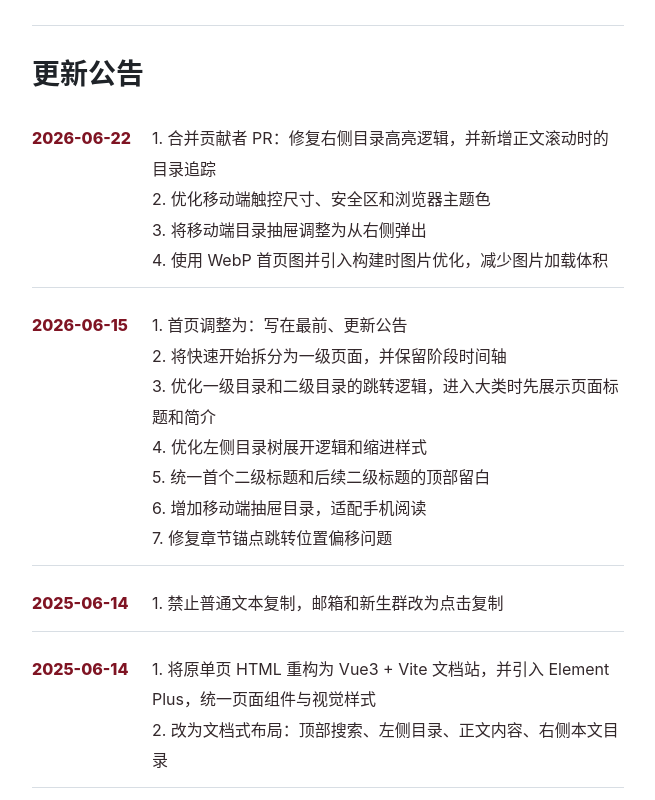
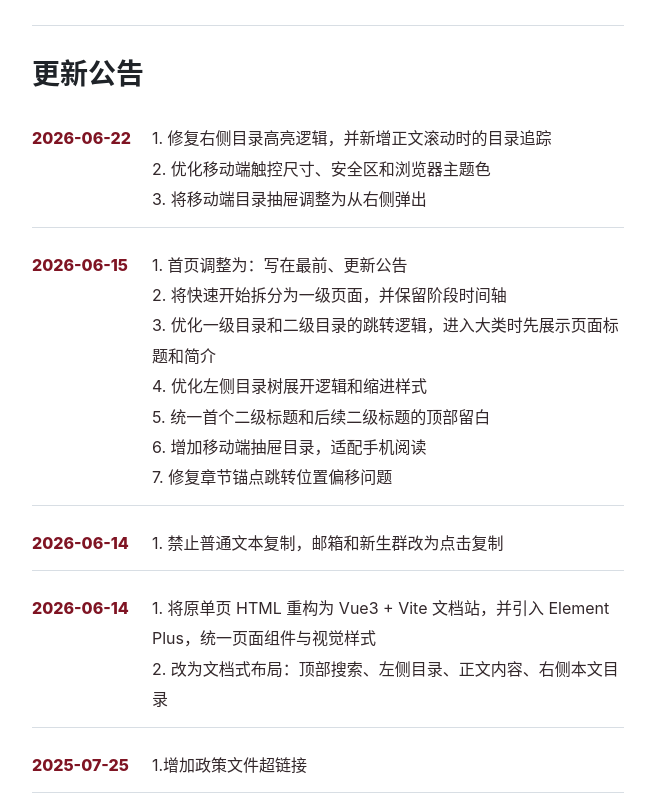
Before and after one commit to Name-Ethan/Name-Ethan.github.io, a Vue app: page /#/ in a window 1280 px wide. Shown: the part 1200-2000 px from the top of the page, without its empty margins (322-977 px from the left). Built offline with nearby package versions, Linux system fonts and the light colour scheme.

Commit message:
修改更新公告

```diff
--- a/src/data/guide.js
+++ b/src/data/guide.js
@@ -27,10 +27,10 @@ export const guidePages = [
         summary: '',
         html: `
           <ol class="timeline">
-            <li><time>2026-06-22</time><p>1. 合并贡献者 PR：修复右侧目录高亮逻辑，并新增正文滚动时的目录追踪<br>2. 优化移动端触控尺寸、安全区和浏览器主题色<br>3. 将移动端目录抽屉调整为从右侧弹出<br>4. 使用 WebP 首页图并引入构建时图片优化，减少图片加载体积</p></li>
+            <li><time>2026-06-22</time><p>1. 修复右侧目录高亮逻辑，并新增正文滚动时的目录追踪<br>2. 优化移动端触控尺寸、安全区和浏览器主题色<br>3. 将移动端目录抽屉调整为从右侧弹出</p></li>
             <li><time>2026-06-15</time><p>1. 首页调整为：写在最前、更新公告<br>2. 将快速开始拆分为一级页面，并保留阶段时间轴<br>3. 优化一级目录和二级目录的跳转逻辑，进入大类时先展示页面标题和简介<br>4. 优化左侧目录树展开逻辑和缩进样式<br>5. 统一首个二级标题和后续二级标题的顶部留白<br>6. 增加移动端抽屉目录，适配手机阅读<br>7. 修复章节锚点跳转位置偏移问题</p></li>
-            <li><time>2025-06-14</time><p>1. 禁止普通文本复制，邮箱和新生群改为点击复制</p></li>
-            <li><time>2025-06-14</time><p>1. 将原单页 HTML 重构为 Vue3 + Vite 文档站，并引入 Element Plus，统一页面组件与视觉样式<br>2. 改为文档式布局：顶部搜索、左侧目录、正文内容、右侧本文目录</p></li>
+            <li><time>2026-06-14</time><p>1. 禁止普通文本复制，邮箱和新生群改为点击复制</p></li>
+            <li><time>2026-06-14</time><p>1. 将原单页 HTML 重构为 Vue3 + Vite 文档站，并引入 Element Plus，统一页面组件与视觉样式<br>2. 改为文档式布局：顶部搜索、左侧目录、正文内容、右侧本文目录</p></li>
             <li><time>2025-07-25</time><p>1.增加政策文件超链接</p></li>
             <li><time>2025-07-22</time><p>1. 更新校区说明部分，使其阅读更加简洁<br>2. 修改所有已经不适用的政策</p></li>
             <li><time>2024-07-25</time><p>1. 修改数科系校区分布</p></li>
```
